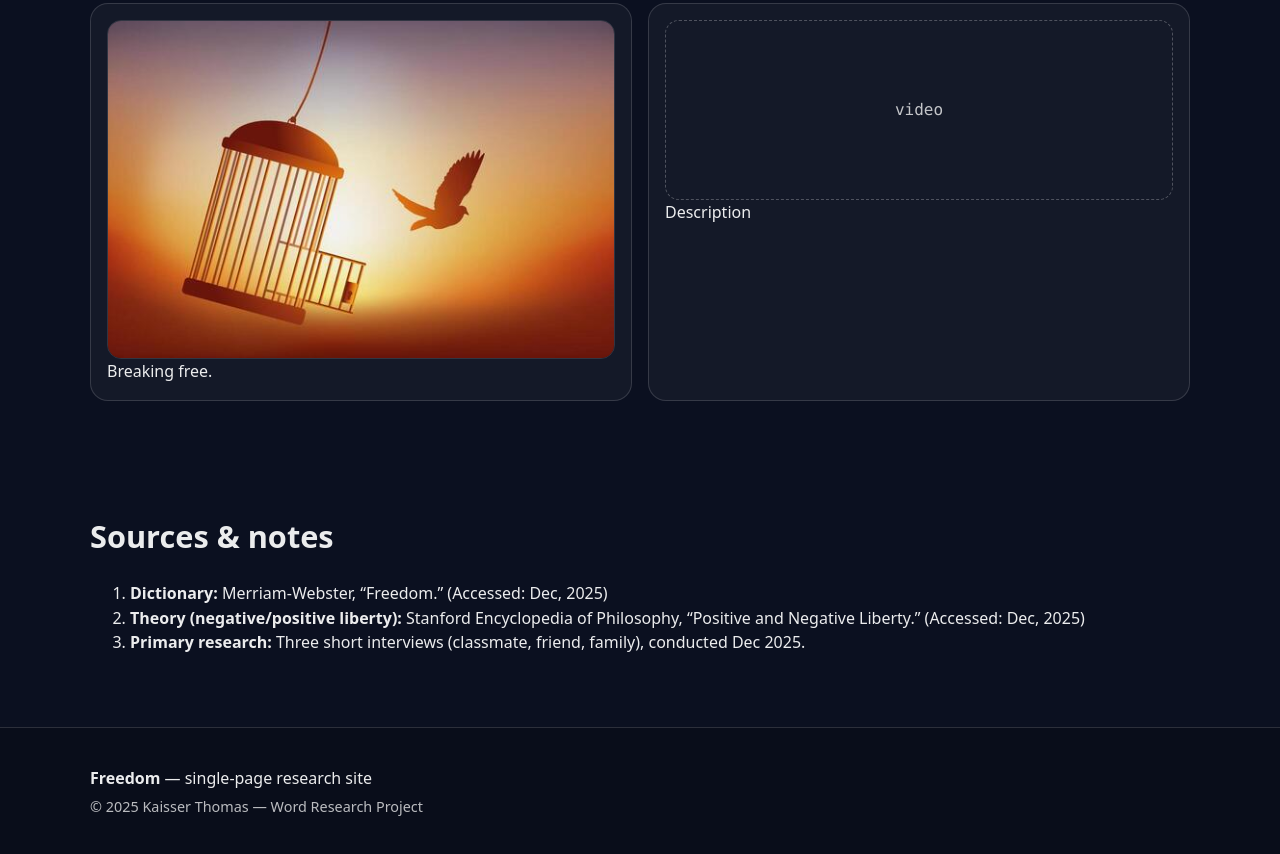
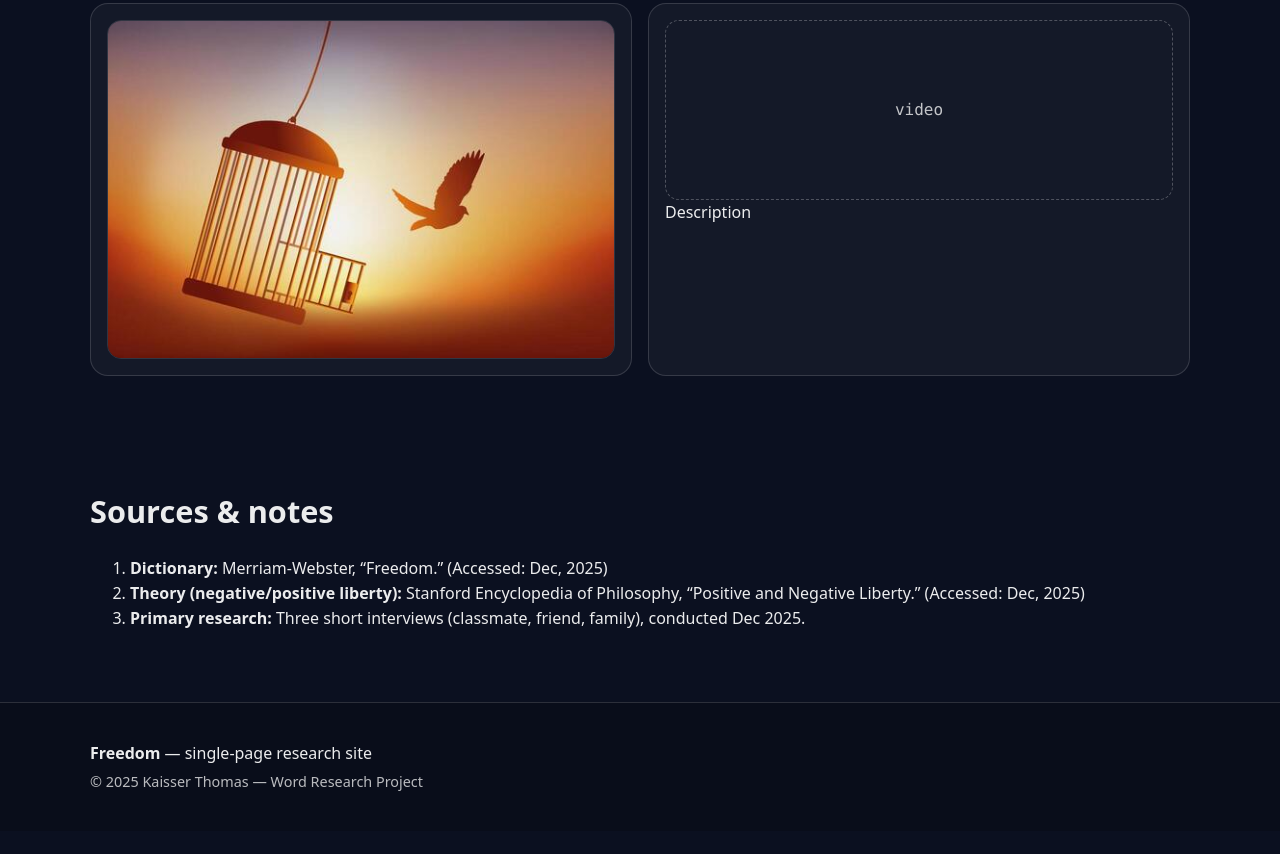
Before and after one commit to ThomasKSSR/freedom-webpage, a plain HTML site: page index.html in a window 1280 px wide. Shown: the part 3145-3999 px from the top of the page. After the commit the page ends 3976 px from the top, so only its background shows below. Drawn offline with Linux system fonts and the light colour scheme.

```diff
--- a/index.html
+++ b/index.html
@@ -384,7 +384,6 @@
                 alt="freedom photo."
                 class="media-img"
               />
-              <figcaption>Breaking free.</figcaption>
             </figure>
 
             <figure class="media-box">
```
